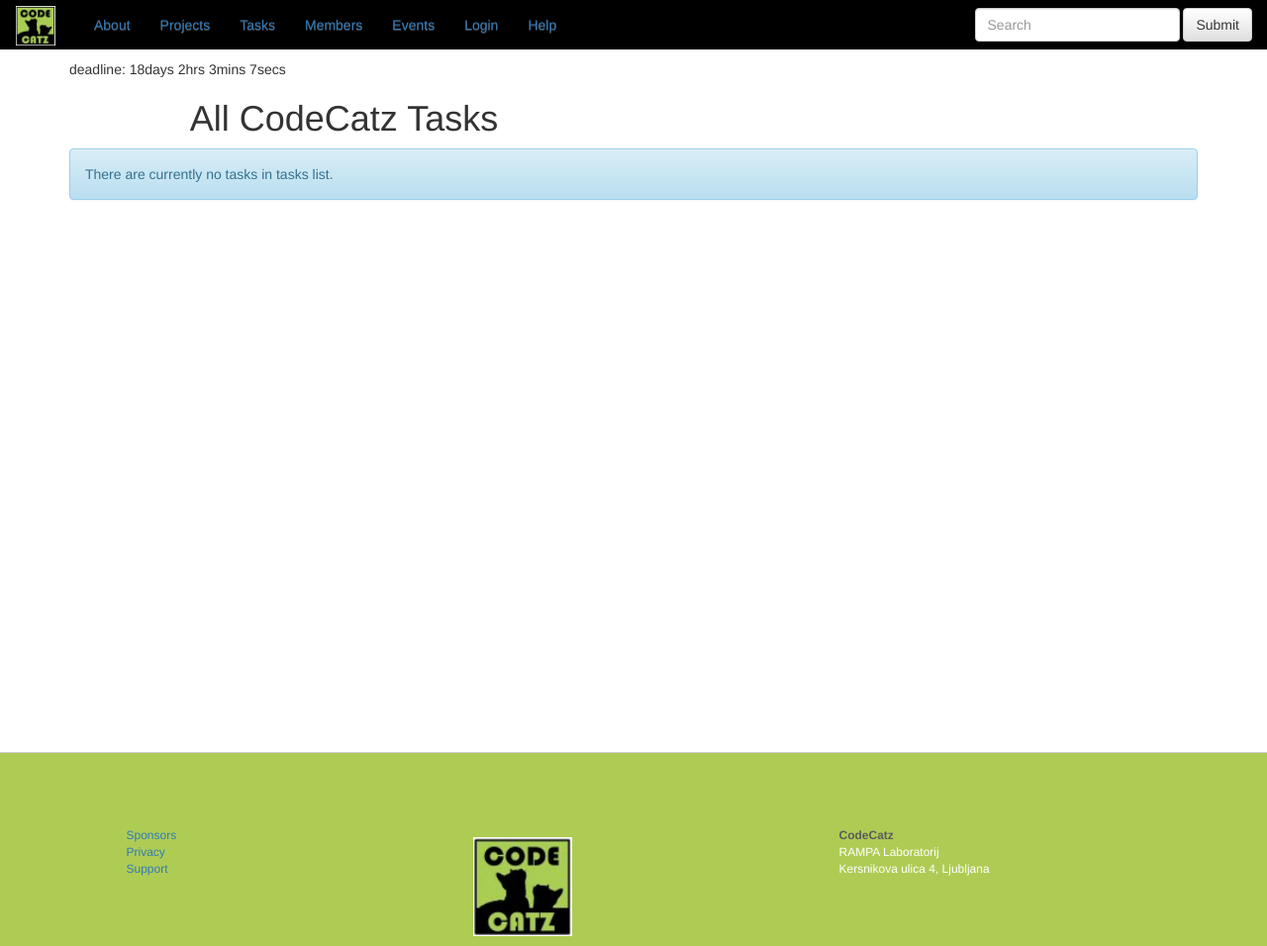
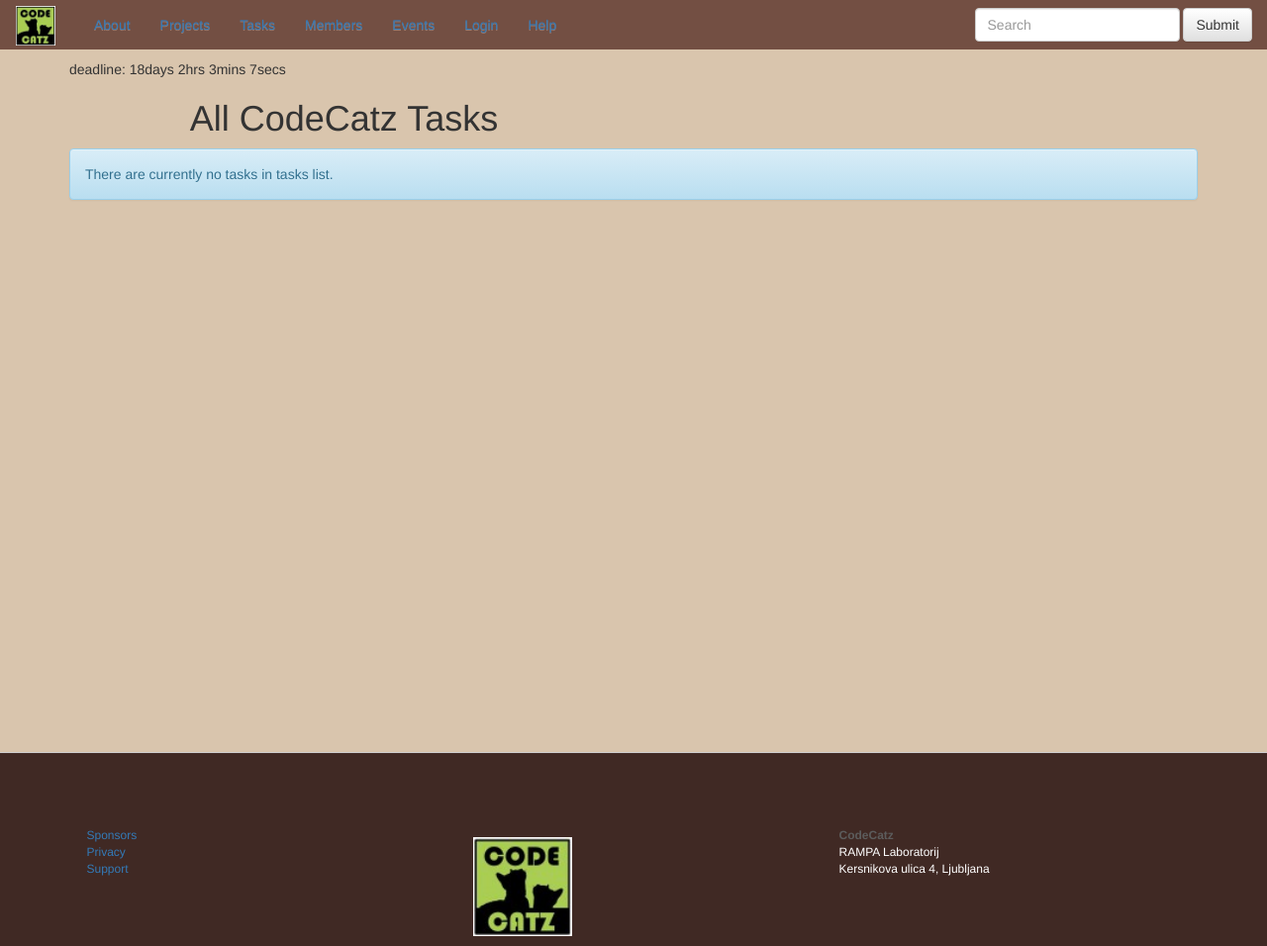
Before and after one commit to CodeCatz/TrackCat, a Django app: page /tasks/ in a window 1280 px wide. Shown: the whole page at 99% size. Run offline with Django 3.2, Linux system fonts and the light colour scheme; data that the repository does not hold is empty; some libraries are stand-ins or nearby versions.

Commit message:
reverted styling,frontpage pictures moved to img, indentation

```diff
--- a/static/css/style.css
+++ b/static/css/style.css
@@ -1,9 +1,7 @@
-/* Sticky footer styles
--------------------------------------------------------------- */
-
 html,
 body {
 	height: 100%;
+	background-color: #D9C5AD;
 	/* The html and body elements cannot have any padding or margin. */
 }
 
@@ -23,13 +21,14 @@ footer {
 	font-size: 12px;
 	border-top: 1px solid #CCCCCC;
 	display: block;
-	background-color: #AECC54;
+	background-color: #402924;
 }
 
 .footer-links {
 	list-style-type: none;
+	padding: 0px;
+	margin: 0px;
 }
-
 
 .footer-links li {
 	list-style-type: none;
@@ -42,9 +41,8 @@ footer {
 }
 
 .container-fluid {
-	background-color: #000000;
+	background-color: #734F43;
 }
-
 
 /* Lastly, apply responsive CSS fixes as necessary */
 .CClogo {
@@ -188,4 +186,6 @@ strong {
 	font-size: 12px;
 }
 
+a:active { color: red; font-weight: bold; }
+
 /* end of about page */
--- a/web/templates/base.html
+++ b/web/templates/base.html
@@ -40,7 +40,7 @@
 						<li class="{% current 'pages-about' %}"><a href="{% url 'pages-about' %}">About</a></li>
 						<li class="{% current 'pages-projects' %}"><a href="{% url 'pages-projects' %}">Projects</a></li>
 						<li class="{% current 'pages-tasks' %}"><a href="{% url 'pages-tasks' %}">Tasks</a></li>
-						<li class="{% current 'pages-members' %}"><a href="{% url 'pages-members' %}">Members</a></li>
+						<li class="{% current 'pages-members' %}"><a href="{% url 'pages-members' %}" class="active">Members</a></li>
 						<li class="{% current 'pages-events' %}"><a href="{% url 'pages-events' %}">Events</a></li>
 						<li class="{% current 'pages-login' %}"><a href="{% url 'pages-login' %}">Login</a></li>
 						<li class="{% current 'pages-links' %}"><a href="{% url 'pages-links' %}">Help</a></li>
--- a/web/urls.py
+++ b/web/urls.py
@@ -16,7 +16,7 @@ urlpatterns = patterns('',
 	url(r'^links/$', views.links, name='pages-links'),
 	url(r'^edituser/$', views.edituser, name='pages-edituser'),
 	url(r'^privacy/$', views.privacy, name='pages-privacy'),
-	url(r'^project/(?P<project_id>[0-9]+)/$', views.project_detail),
+	url(r'^project/(?P<project_id>[0-9]+)/$', views.project_detail, name='project_detail'),
 	url(r'^logout/$', views.logout, name='logout'),
 
 )
```
Also changed, not shown: web/templates/pages/tasks.html (+3 -5 lines), static/img/groupmeet.jpg.
